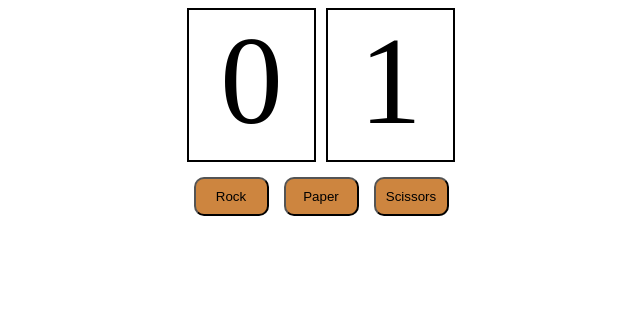
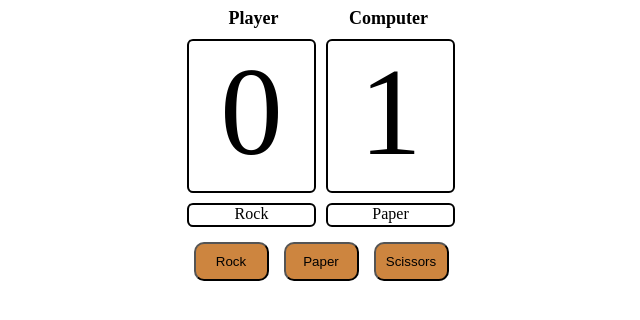
Before and after one commit to milanm5/odin-rock-paper-scissors, a plain HTML site: page index.html in a window 1280 px wide. Both pictures are taken after a click on the button "Rock". Shown: the whole page, without its empty margins (319-959 px from the left). Drawn offline with Linux system fonts and the light colour scheme.

Commit message:
Added player choice display

```diff
--- a/index.html
+++ b/index.html
@@ -8,9 +8,22 @@
     <link rel="stylesheet" href="style.css">
 </head>
 <body>
-    <div class="score-wrapper">
-        <div class="score-board" id="player-score">0</div>
-        <div class="score-board" id="computer-score">0</div>
+    <div class="display-wrapper">
+        <div class="title-wrapper">
+            <div class="title">Player</div>
+            <div class="title">Computer</div>
+        </div>
+        <div class="score-wrapper">
+            <div class="score-board" id="player-score">0</div>
+            <div class="score-board" id="computer-score">0</div>
+        </div>
+        <div class="selected-sign-wrapper">
+            <div class="selected-sign" id="player-chose">-</div>
+            <div class="selected-sign" id="computer-chose">-</div>
+        </div>
+    </div>
+    <div class="selected-signs">
+
     </div>
     <div class="player-selection">
         <button class="game-btn" id="rock-btn">Rock</button>
--- a/script.js
+++ b/script.js
@@ -1,38 +1,30 @@
 let humanScore = document.getElementById("player-score");
 let computerScore = document.getElementById("computer-score");
-document.getElementById("rock-btn").addEventListener("click", () => {playRound("rock", getComputerChoise())});
-document.getElementById("paper-btn").addEventListener("click", () => {playRound("paper", getComputerChoise())});
-document.getElementById("scissors-btn").addEventListener("click", () => {playRound("scissors", getComputerChoise())});
 
-// playGame();
-
-function playGame() {
-
-    // for (i = 0; i < 5; i++) {
-    //     let computerChoice = getComputerChoise();
-    //     let humanChoice = getHumanChoice();
-    //     playRound(humanChoice, computerChoice);
-    // }
-
-    if (humanScore > computerScore) {
-        console.log("You win!")
-    } else if (humanScore < computerScore) {
-        console.log("You lose!");
-    } else {
-        console.log("It's a tie!");
-    }
-}
+// Adds onClick event listener to buttons which when pressed changes the text of selected choice and calls playRound function
+document.getElementById("rock-btn").addEventListener("click", () => {
+    document.getElementById("player-chose").textContent = "Rock";
+    playRound("rock", getComputerChoise())});
+document.getElementById("paper-btn").addEventListener("click", () => {
+    document.getElementById("player-chose").textContent = "Paper";
+    playRound("paper", getComputerChoise())});
+document.getElementById("scissors-btn").addEventListener("click", () => {
+    document.getElementById("player-chose").textContent = "Scissors";
+    playRound("scissors", getComputerChoise())});
 
 function getComputerChoise() {
     let randomChoise = Math.floor((Math.random() * 3)+ 1);
     switch(randomChoise) {
         case 1:
+            document.getElementById("computer-chose").textContent = "Rock";
             return "rock";
             break;
         case 2:
+            document.getElementById("computer-chose").textContent = "Paper";
             return "paper";
             break;
         case 3:
+            document.getElementById("computer-chose").textContent = "Scissors";
             return "scissors";
             break;
     }
--- a/style.css
+++ b/style.css
@@ -1,15 +1,37 @@
-.score-wrapper {
+.display-wrapper {
+    display: flex;
+    flex-direction: column;
+    gap: 10px;
+}
+
+.score-wrapper, .selected-sign-wrapper, .title-wrapper {
     display: flex;
     justify-content: center;
     align-items: center;
     gap: 10px;
 }
 
+.title {
+    font-size: 18px;
+    font-weight: 600;
+    width: 125px;
+    text-align: center;
+}
+
 .score-board {
     width: 125px;
     height: 150px;
     border: 2px solid black;
+    border-radius: 6px;
     font-size: 125px;
+    text-align: center;
+}
+
+.selected-sign {
+    width: 125px;
+    height: 20px;
+    border: 2px solid black;
+    border-radius: 6px;
     text-align: center;
 }
 
```
